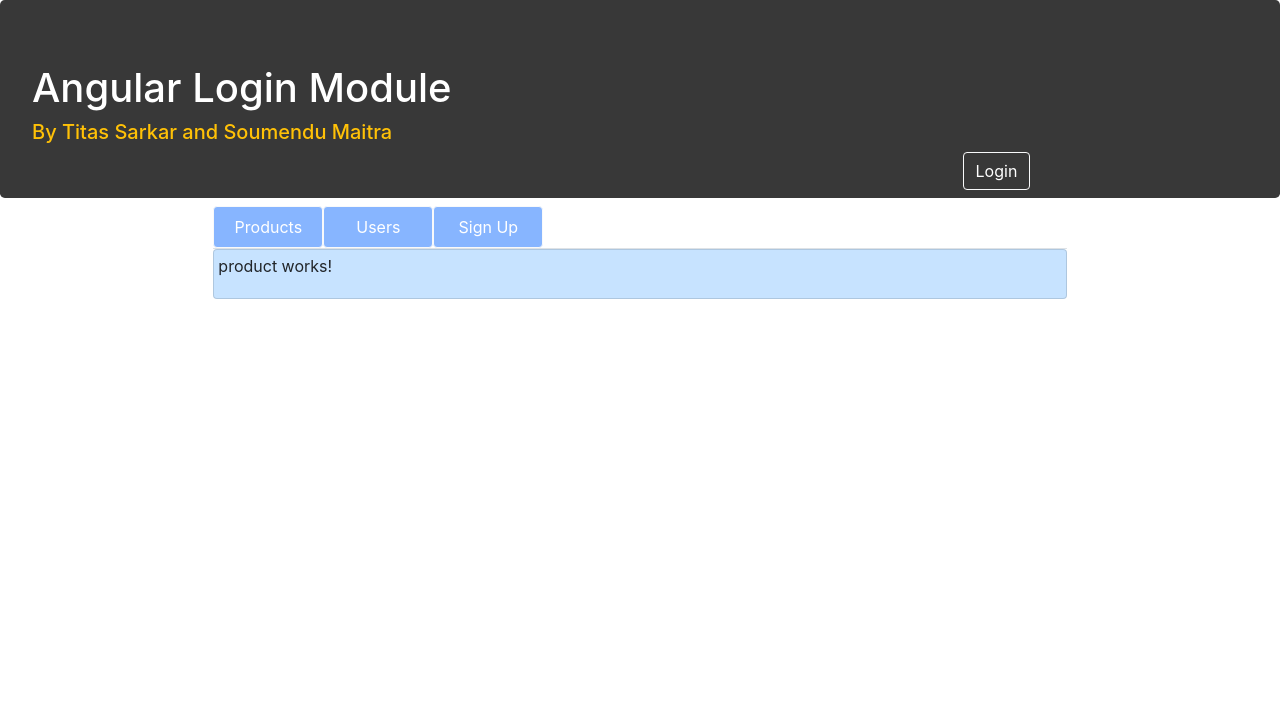
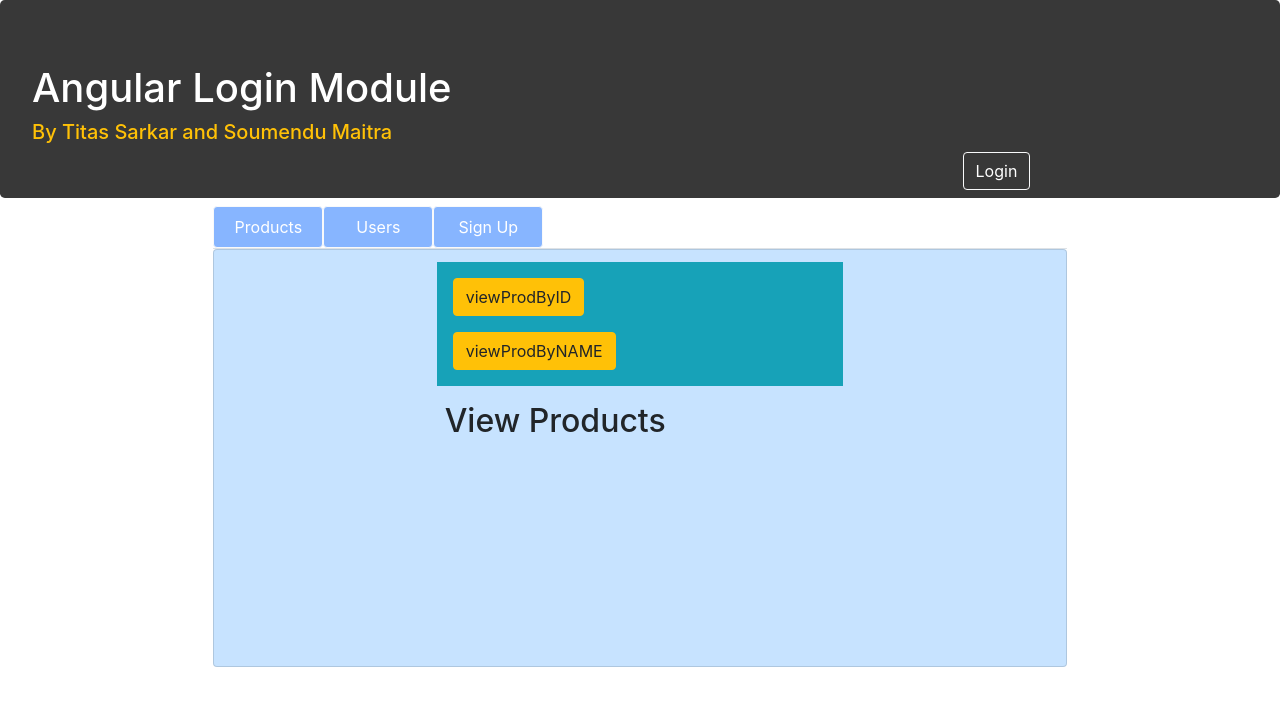
Before and after one commit to titas1803/LoginFrontend, an Angular app: page /product in a window 1280 px wide. Shown: the top 706 px of the page. Built offline with nearby package versions, Linux system fonts and the light colour scheme.

Commit message:
product created

```diff
--- a/src/app/product/product.component.html
+++ b/src/app/product/product.component.html
@@ -1,3 +1,10 @@
-<p>
-  product works!
-</p>
+<article class="col-12 mx-auto" [ngStyle]='{height:"400px"}'>
+  <section class="col-6 bg-info p-2 m-2 mx-auto">
+    <div><input type="button" class="btn btn-warning m-2" value="viewProdByID" routerLink="prodbyid" /></div>
+    <div><input type="button" class="btn btn-warning m-2" value="viewProdByNAME" routerLink="prodbyname" /></div>
+  </section>
+  <section class="col-6 p-2 m-2 mx-auto">
+    <h2>View Products</h2>
+    <router-outlet></router-outlet>
+  </section>
+</article>
```
